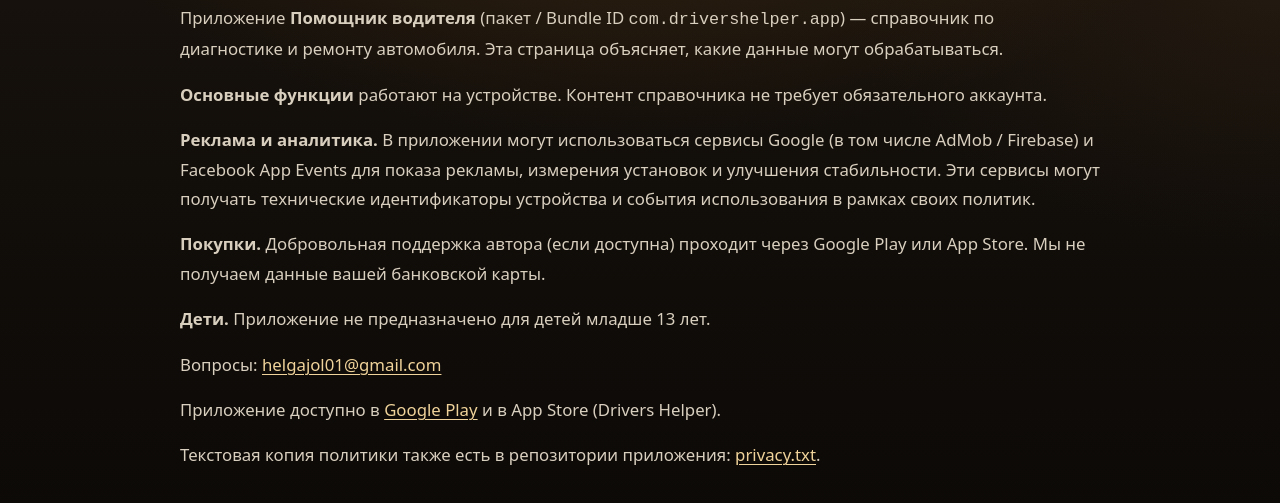
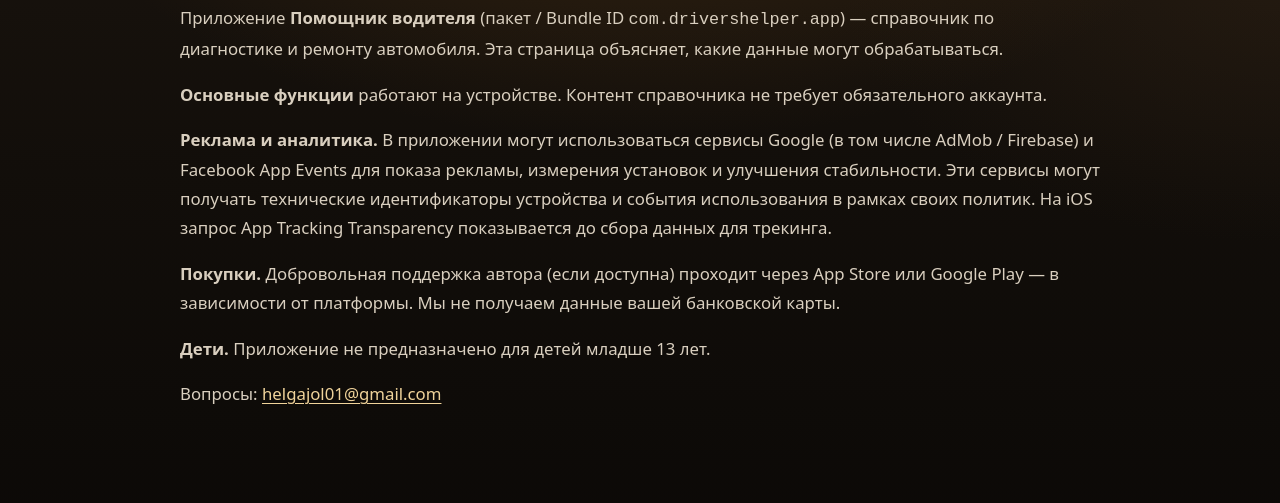
Before and after one commit to Olgamentalmagic/driverhelper, a plain HTML site: page privacy.html in a window 1280 px wide. Shown: the part 165-668 px from the top of the page. Drawn offline with Linux system fonts and the light colour scheme.

Commit message:
Update privacy for App Store review (ATT + store-neutral)

```diff
--- a/privacy.html
+++ b/privacy.html
@@ -28,12 +28,13 @@
         сервисы Google (в том числе AdMob / Firebase) и Facebook App Events
         для показа рекламы, измерения установок и улучшения стабильности.
         Эти сервисы могут получать технические идентификаторы устройства и
-        события использования в рамках своих политик.
+        события использования в рамках своих политик. На iOS запрос
+        App Tracking Transparency показывается до сбора данных для трекинга.
       </p>
       <p>
         <strong>Покупки.</strong> Добровольная поддержка автора (если доступна)
-        проходит через Google Play или App Store. Мы не получаем данные вашей
-        банковской карты.
+        проходит через App Store или Google Play — в зависимости от платформы.
+        Мы не получаем данные вашей банковской карты.
       </p>
       <p>
         <strong>Дети.</strong> Приложение не предназначено для детей младше 13 лет.
@@ -41,15 +42,6 @@
       <p>
         Вопросы: <a href="mailto:helgajol01@gmail.com">helgajol01@gmail.com</a>
       </p>
-      <p>
-        Приложение доступно в
-        <a href="https://play.google.com/store/apps/details?id=com.drivershelper.app" rel="noopener noreferrer" target="_blank">Google Play</a>
-        и в App Store (Drivers Helper).
-      </p>
-      <p>
-        Текстовая копия политики также есть в репозитории приложения:
-        <a href="https://github.com/Olgamentalmagic/driverhelper-app/blob/main/privacy.txt" rel="noopener noreferrer" target="_blank">privacy.txt</a>.
-      </p>
     </div>
   </main>
 </body>
```
Also changed, not shown: privacy.txt.
